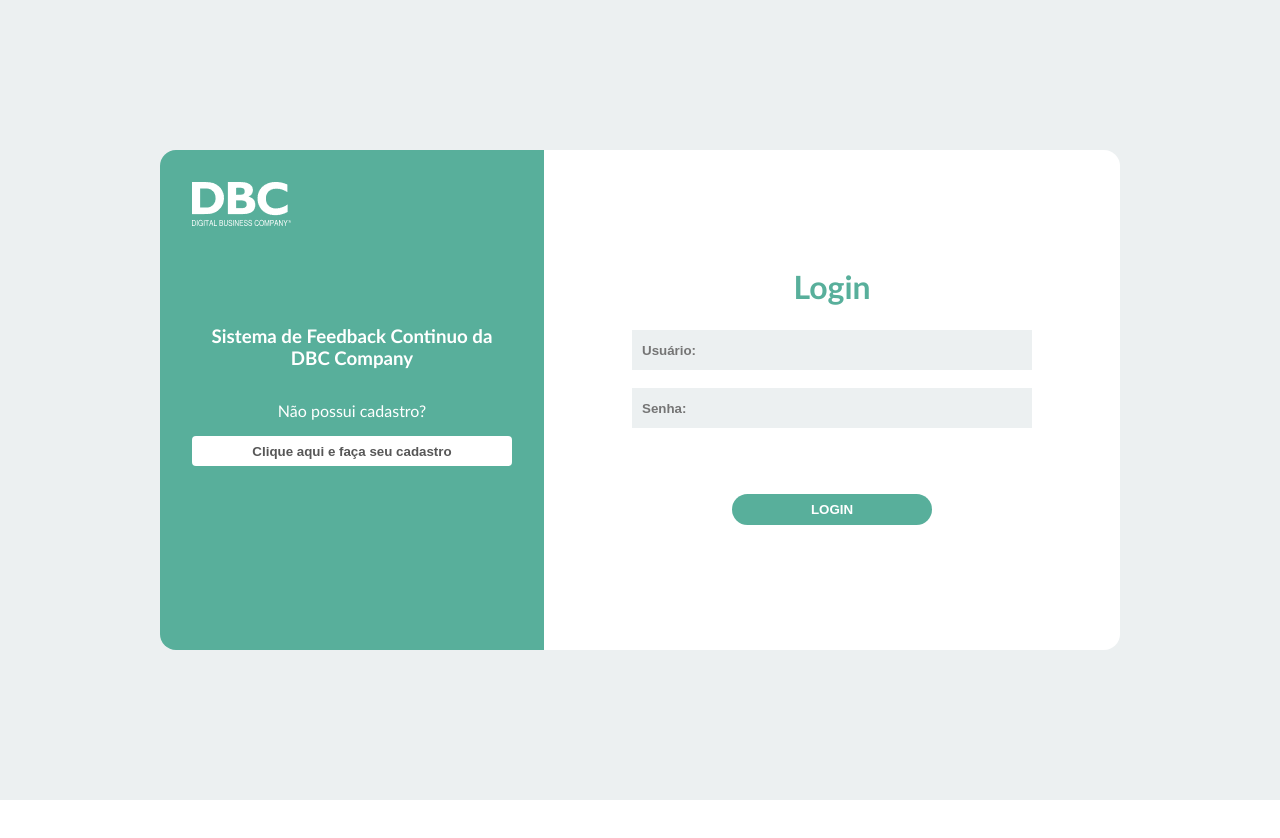
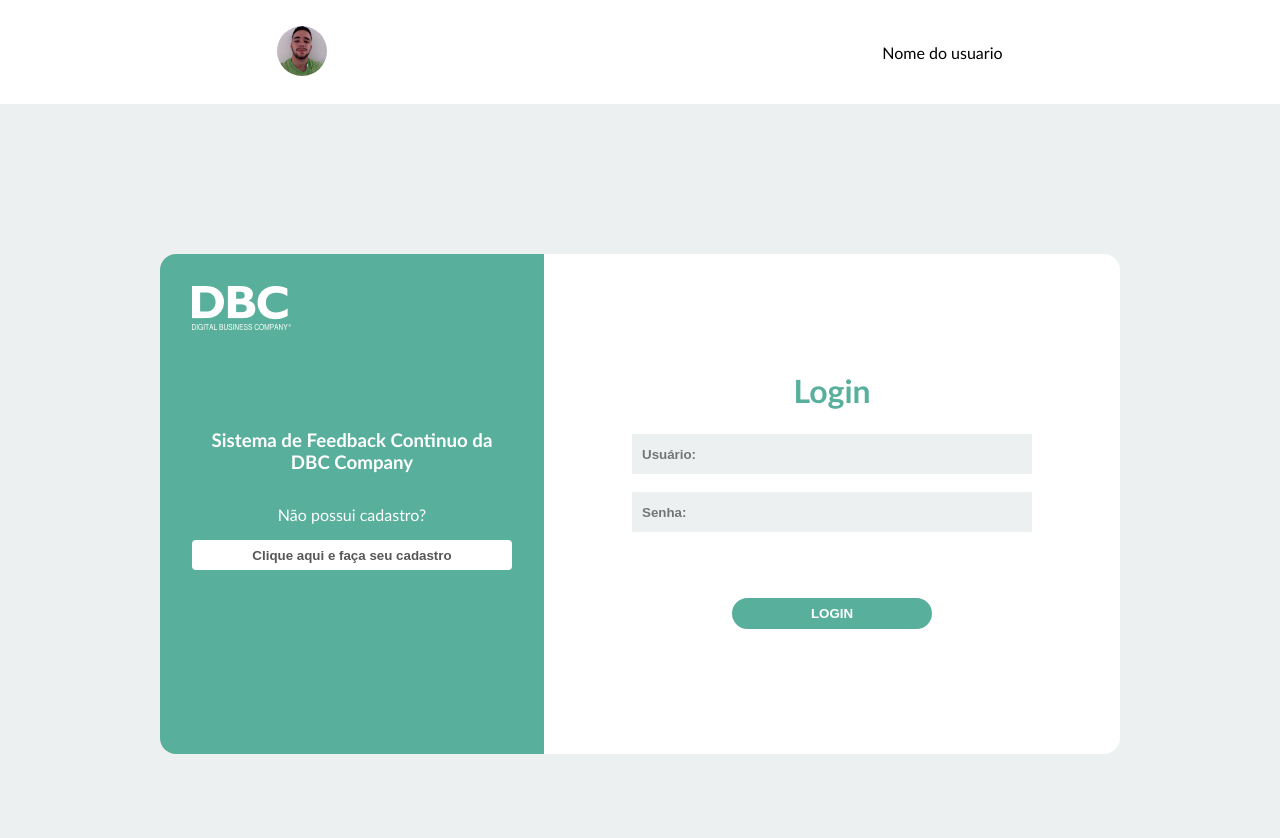
Before and after one commit to vtrajanodev/feedbackscontinuosfront, a React (Create React App) app: page /login in a window 1280 px wide. Shown: the top 838 px of the page. Before the commit the page ends 800 px from the top, so only its background shows below. Built offline with nearby package versions, Linux system fonts and the light colour scheme.

Commit message:
Inicio do header

```diff
--- a/src/components/Header/Header.jsx
+++ b/src/components/Header/Header.jsx
@@ -1,13 +1,15 @@
+import imgPerfil from '../../images/img.jpg'
 import styles from './header.module.css'
 
 export const Header = () => {
+
   return (
     <header>
       <div>
-
+        <img src={imgPerfil} alt="Imagem de perfil" />
       </div>
       <div>
-
+        Nome do usuario
       </div>
     </header>
   )
--- a/src/components/Header/header.module.css
+++ b/src/components/Header/header.module.css
@@ -0,0 +1,12 @@
+header {
+  height: 40px;
+  display: flex;
+  align-items: center;
+  justify-content: space-around;
+  margin: 2rem 0;
+}
+
+header img {
+  width: 50px;
+  border-radius: 100%;
+}
--- a/src/routers/LinkRoutes.jsx
+++ b/src/routers/LinkRoutes.jsx
@@ -3,6 +3,7 @@ import { RegisterUser } from '../pages/RegisterUser/RegisterUser';
 import { Login } from '../pages/Login/Login';
 import { EmployeeContextProvider } from "../context/EmployeeContext";
 import { AuthContextProvider } from "../context/AuthContext";
+import { Header } from "../components/Header/Header";
 
 
 export const LinkRoutes = () => {
@@ -10,6 +11,7 @@ export const LinkRoutes = () => {
     <BrowserRouter>
       <AuthContextProvider>
         <EmployeeContextProvider>
+          <Header />
           <Routes>
             <Route path="/login" element={<Login />} />
             <Route path="/cadastro-usuario" element={<RegisterUser />} />
```
